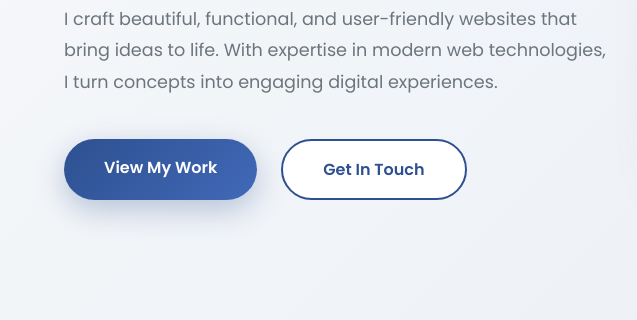
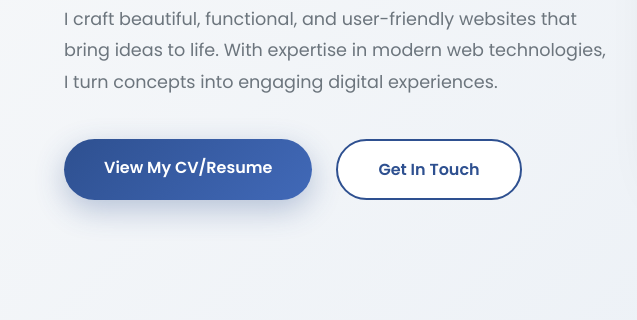
Before and after one commit to StoneCode22/portfolio2025, a plain HTML site: page index.html in a window 1280 px wide. Shown: the part 428-748 px from the top of the page, 0-637 px from the left. Drawn offline with Linux system fonts and the light colour scheme.

Commit message:
added-pdf

```diff
--- a/index.html
+++ b/index.html
@@ -665,7 +665,7 @@
                     With expertise in modern web technologies, I turn concepts into engaging digital experiences.
                 </p>
                 <div class="cta-buttons">
-                    <a href="#projects" class="btn btn-primary">View My Work</a>
+                    <a href="Akande Livingstone new resume.pdf" class="btn btn-primary">View My CV/Resume</a>
                     <a href="#contact" class="btn btn-secondary">Get In Touch</a>
                 </div>
             </div>
```
Also changed, not shown: 1 other file.
